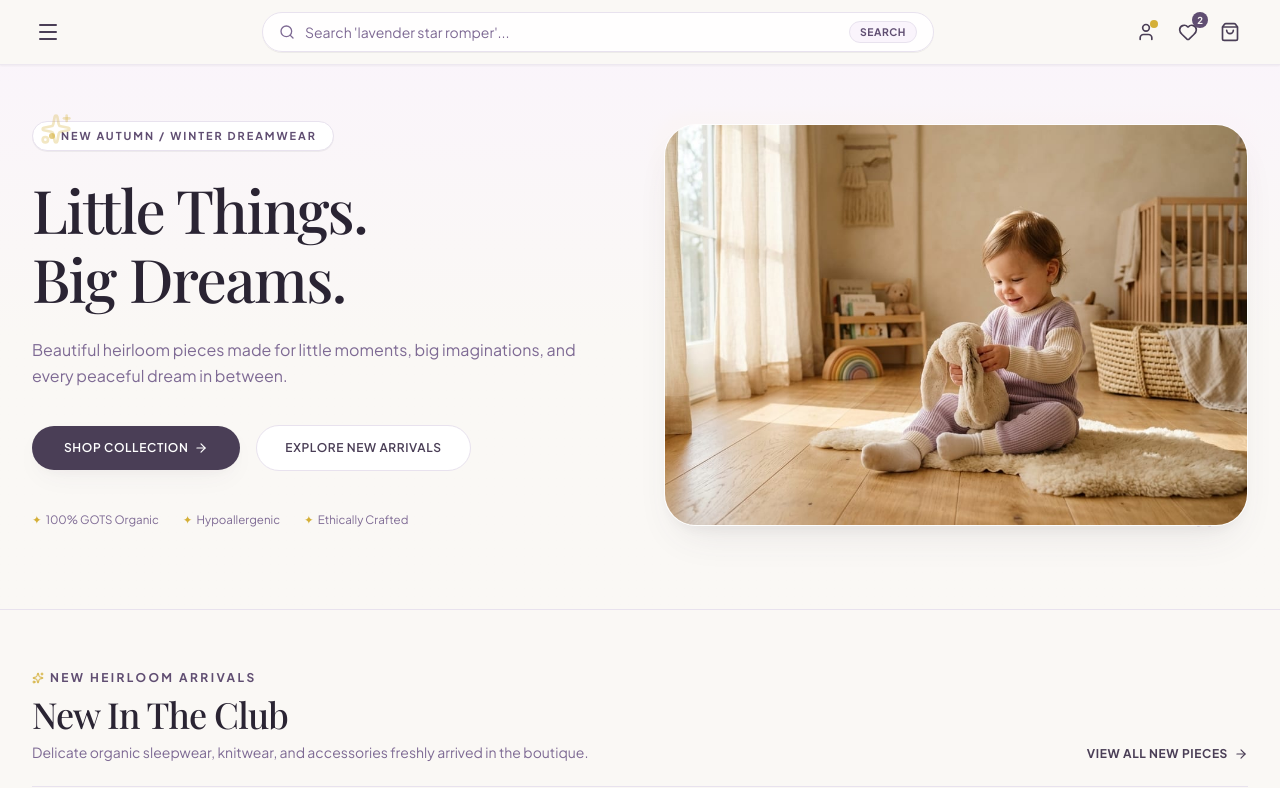
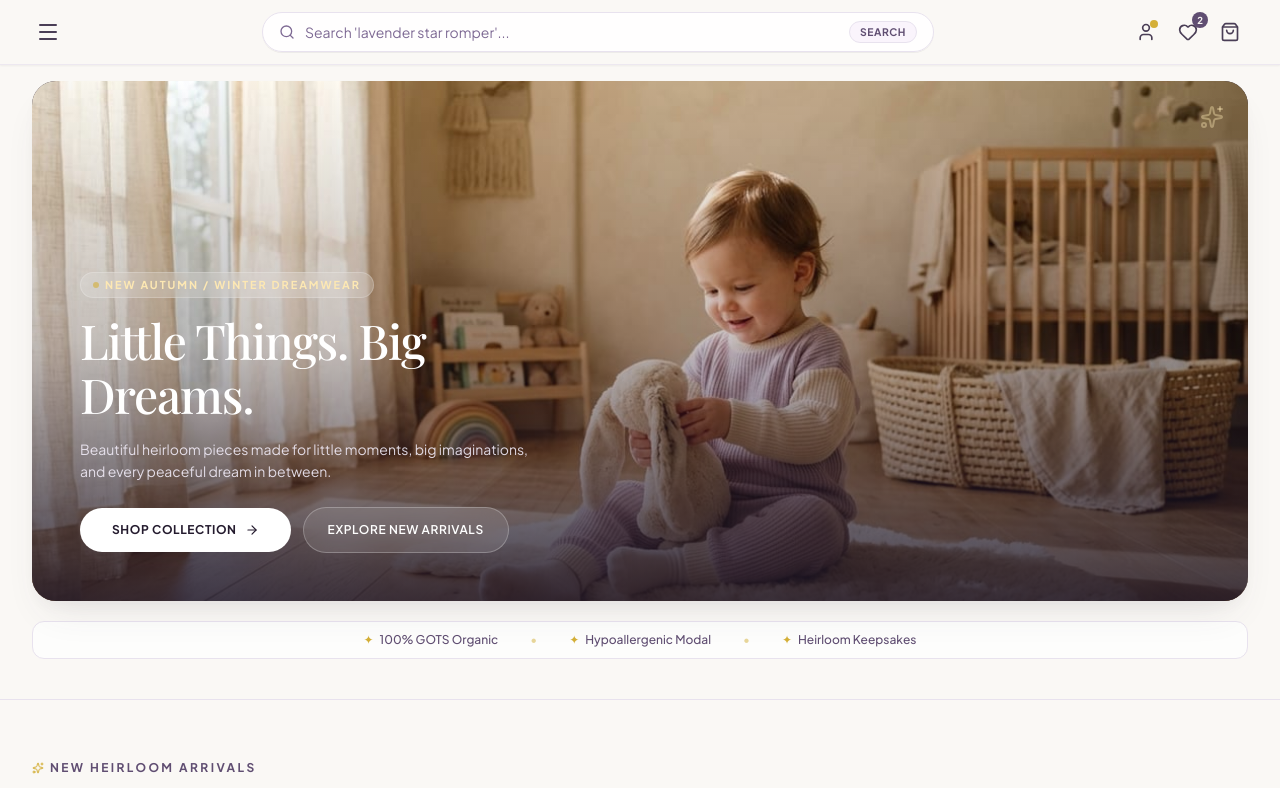
Before and after one commit to NIKITNEUPANE/little-dreamers-club, a Next.js app: page / in a window 1280 px wide. Shown: the top 788 px of the page. Built offline with nearby package versions, Linux system fonts and the light colour scheme; no server answers; the database is empty; a web font is replaced by a local one.

Commit message:
feat: redesign hero into high-conversion editorial visual banner used by top luxury baby brands

```diff
--- a/components/home/HeroSection.tsx
+++ b/components/home/HeroSection.tsx
@@ -19,57 +19,64 @@ interface HeroSectionProps {
 export const HeroSection: React.FC<HeroSectionProps> = ({ content }) => {
   const data = content || {
     badge: 'NEW AUTUMN / WINTER DREAMWEAR',
-    headline: 'Little Things.\nBig Dreams.',
+    headline: 'Little Things. Big Dreams.',
     subheadline:
-      'Beautiful heirloom pieces made for little moments, big imaginations, and every peaceful dream in between.',
+      'Buttery-soft organic heirloom pieces made for restful rituals and gentle moments.',
     primary_cta_text: 'Shop Collection',
     primary_cta_link: '/shop',
-    secondary_cta_text: 'Explore New Arrivals',
+    secondary_cta_text: 'New Arrivals',
     secondary_cta_link: '/shop?sort=newest',
     image_url: '/images/hero-lifestyle.jpg',
   };
 
   return (
-    <section className="relative overflow-hidden bg-gradient-to-b from-[#FAF4FC]/80 via-[#FAF8F5] to-[#FAF8F5] pt-4 pb-8 sm:py-12 lg:pt-14 lg:pb-20">
-      {/* Delicate floating background stars / shapes */}
-      <div className="absolute top-12 left-10 text-[#D4AF37]/30 animate-float pointer-events-none hidden md:block">
-        <Sparkles className="w-8 h-8" />
-      </div>
-      <div className="absolute bottom-20 right-16 text-[#9F8EB9]/25 animate-float pointer-events-none hidden lg:block" style={{ animationDelay: '1.5s' }}>
-        <Star className="w-6 h-6 fill-current" />
+    <section className="relative pt-2 sm:pt-4 pb-6 sm:pb-10 bg-[#FAF8F5]">
+      <div className="max-w-7xl mx-auto px-3 sm:px-6 lg:px-8">
+        {/* Main Integrated Luxury Visual Banner */}
+        <div className="relative w-full rounded-2xl sm:rounded-3xl overflow-hidden bg-[#241B2E] shadow-dream-lg min-h-[380px] sm:min-h-[460px] lg:min-h-[520px] flex items-end">
+          {/* Background Lifestyle Image */}
+          <Image
+            src={data.image_url}
+            alt="Little Dreamers Club Newborn & Toddler Luxury Heirloom"
+            fill
+            priority
+            sizes="100vw"
+            className="object-cover object-center sm:object-[center_35%]"
+          />
+
+          {/* Soft Editorial Gradient Scrim */}
+          <div className="absolute inset-0 bg-gradient-to-t from-[#1F1728]/90 via-[#1F1728]/35 to-transparent sm:from-[#1F1728]/85 sm:via-[#1F1728]/25" />
+
+          {/* Floating Subtle Sparkle on Desktop */}
+          <div className="absolute top-6 right-6 text-[#FDE8B3]/40 animate-float pointer-events-none hidden md:block">
+            <Sparkles className="w-6 h-6" />
           </div>
 
-      <div className="max-w-7xl mx-auto px-4 sm:px-6 lg:px-8">
-        <div className="grid grid-cols-1 lg:grid-cols-12 gap-6 sm:gap-8 lg:gap-12 items-center">
-          {/* Left Text Column */}
-          <div className="lg:col-span-6 space-y-3.5 sm:space-y-6 text-center lg:text-left">
+          {/* Integrated Editorial Typography & CTA */}
+          <div className="relative z-10 w-full p-5 sm:p-8 lg:p-12 text-white flex flex-col items-start max-w-xl space-y-2.5 sm:space-y-4">
             {/* Pill Badge */}
-            <div className="inline-flex items-center gap-1.5 px-3 py-1 sm:px-4 sm:py-1.5 rounded-full bg-[#FFFFFF] border border-[#E8E2EE] shadow-2xs">
+            <div className="inline-flex items-center gap-1.5 px-3 py-1 rounded-full bg-white/15 backdrop-blur-md border border-white/20">
               <span className="w-1.5 h-1.5 rounded-full bg-[#D4AF37] animate-pulse" />
-              <span className="text-[0.62rem] sm:text-[0.68rem] font-bold tracking-[0.18em] text-[#604E72] uppercase">
+              <span className="text-[0.62rem] sm:text-[0.68rem] font-bold tracking-[0.18em] text-[#FDE8B3] uppercase">
                 {data.badge}
               </span>
             </div>
 
             {/* Main Headline */}
-            <h1 className="font-editorial text-2xl sm:text-4xl lg:text-6xl font-medium text-[#2A2433] tracking-tight leading-[1.15]">
-              {data.headline.split('\n').map((line, i) => (
-                <span key={i} className="block">
-                  {line}
-                </span>
-              ))}
+            <h1 className="font-editorial text-2xl sm:text-4xl lg:text-5xl font-medium text-white tracking-tight leading-[1.12]">
+              {data.headline}
             </h1>
 
-            {/* Subheadline */}
-            <p className="text-xs sm:text-base text-[#7E6A94] max-w-xl mx-auto lg:mx-0 leading-relaxed font-normal line-clamp-2 sm:line-clamp-none">
+            {/* Concise Subheadline */}
+            <p className="text-xs sm:text-sm text-[#EFEAF6]/90 max-w-md font-normal leading-relaxed line-clamp-2 sm:line-clamp-none">
               {data.subheadline}
             </p>
 
-            {/* CTA Buttons */}
-            <div className="flex flex-row items-center justify-center lg:justify-start gap-2.5 sm:gap-4 pt-1 sm:pt-3">
+            {/* High-Converting CTA Button Row */}
+            <div className="flex items-center gap-2 sm:gap-3 pt-1.5 sm:pt-2 w-full sm:w-auto">
               <Link
                 href={data.primary_cta_link}
-                className="flex-1 sm:flex-initial px-5 py-2.5 sm:px-8 sm:py-3.5 rounded-full bg-[#4A3E56] hover:bg-[#362945] text-white text-[0.72rem] sm:text-xs font-semibold uppercase tracking-wider flex items-center justify-center gap-1.5 shadow-dream transition-all hover:scale-[1.02]"
+                className="flex-1 sm:flex-initial px-6 py-2.5 sm:px-8 sm:py-3.5 rounded-full bg-white hover:bg-[#FAF3DE] text-[#241B2E] text-xs font-bold uppercase tracking-wider flex items-center justify-center gap-2 shadow-dream transition-all hover:scale-[1.02]"
               >
                 <span>{data.primary_cta_text}</span>
                 <ArrowRight className="w-3.5 h-3.5" />
@@ -77,47 +84,29 @@ export const HeroSection: React.FC<HeroSectionProps> = ({ content }) => {
 
               <Link
                 href={data.secondary_cta_link}
-                className="flex-1 sm:flex-initial px-4 py-2.5 sm:px-7 sm:py-3.5 rounded-full bg-white border border-[#E8E2EE] hover:border-[#9F8EB9] hover:bg-[#F3EEF8] text-[#4A3E56] text-[0.72rem] sm:text-xs font-semibold uppercase tracking-wider transition-all text-center"
+                className="px-5 py-2.5 sm:px-6 sm:py-3.5 rounded-full bg-white/10 hover:bg-white/20 backdrop-blur-md border border-white/25 text-white text-xs font-semibold uppercase tracking-wider transition-all text-center"
               >
                 {data.secondary_cta_text}
               </Link>
             </div>
+          </div>
+        </div>
 
-            {/* Mini Trust Line */}
-            <div className="pt-2 sm:pt-4 flex flex-wrap items-center justify-center lg:justify-start gap-3 sm:gap-6 text-[0.65rem] sm:text-[0.72rem] text-[#7E6A94]">
-              <div className="flex items-center gap-1">
+        {/* Clean Luxury Trust Strip Directly Below Banner */}
+        <div className="mt-3.5 sm:mt-5 flex items-center justify-between sm:justify-center gap-2 sm:gap-8 px-2 sm:px-6 py-2.5 rounded-xl bg-white/70 border border-[#E8E2EE] text-[0.62rem] sm:text-xs text-[#604E72] font-medium">
+          <div className="flex items-center gap-1 sm:gap-1.5">
             <span className="text-[#D4AF37]">✦</span>
             <span>100% GOTS Organic</span>
           </div>
-              <div className="flex items-center gap-1">
+          <span className="text-[#D4AF37]/50">•</span>
+          <div className="flex items-center gap-1 sm:gap-1.5">
             <span className="text-[#D4AF37]">✦</span>
-                <span>Hypoallergenic</span>
+            <span>Hypoallergenic Modal</span>
           </div>
-              <div className="flex items-center gap-1">
+          <span className="text-[#D4AF37]/50">•</span>
+          <div className="flex items-center gap-1 sm:gap-1.5">
             <span className="text-[#D4AF37]">✦</span>
-                <span>Ethically Crafted</span>
-              </div>
-            </div>
-          </div>
-
-          {/* Right Image Composition */}
-          <div className="lg:col-span-6 relative mt-1 sm:mt-0">
-            <div className="relative mx-auto max-w-lg lg:max-w-none">
-              {/* Outer decorative ring */}
-              <div className="absolute -inset-2 sm:-inset-3 rounded-[1.8rem] sm:rounded-[2.5rem] bg-gradient-to-tr from-[#EFEAF6] via-[#FAF3DE] to-[#FCEEF2] -z-10 blur-xs" />
-
-              {/* Main Lifestyle Hero Photo */}
-              <div className="relative aspect-[16/10] sm:aspect-[16/11] rounded-[1.5rem] sm:rounded-[2rem] overflow-hidden shadow-dream-lg border border-[#FFFFFF]/80">
-                <Image
-                  src={data.image_url}
-                  alt="Little Dreamers Club Lifestyle"
-                  fill
-                  priority
-                  sizes="(max-width: 1024px) 100vw, 50vw"
-                  className="object-cover hover:scale-103 transition-transform duration-700 ease-out"
-                />
-              </div>
-            </div>
+            <span>Heirloom Keepsakes</span>
           </div>
         </div>
       </div>
```
Lines whose indentation alone changed are shown as unchanged.
